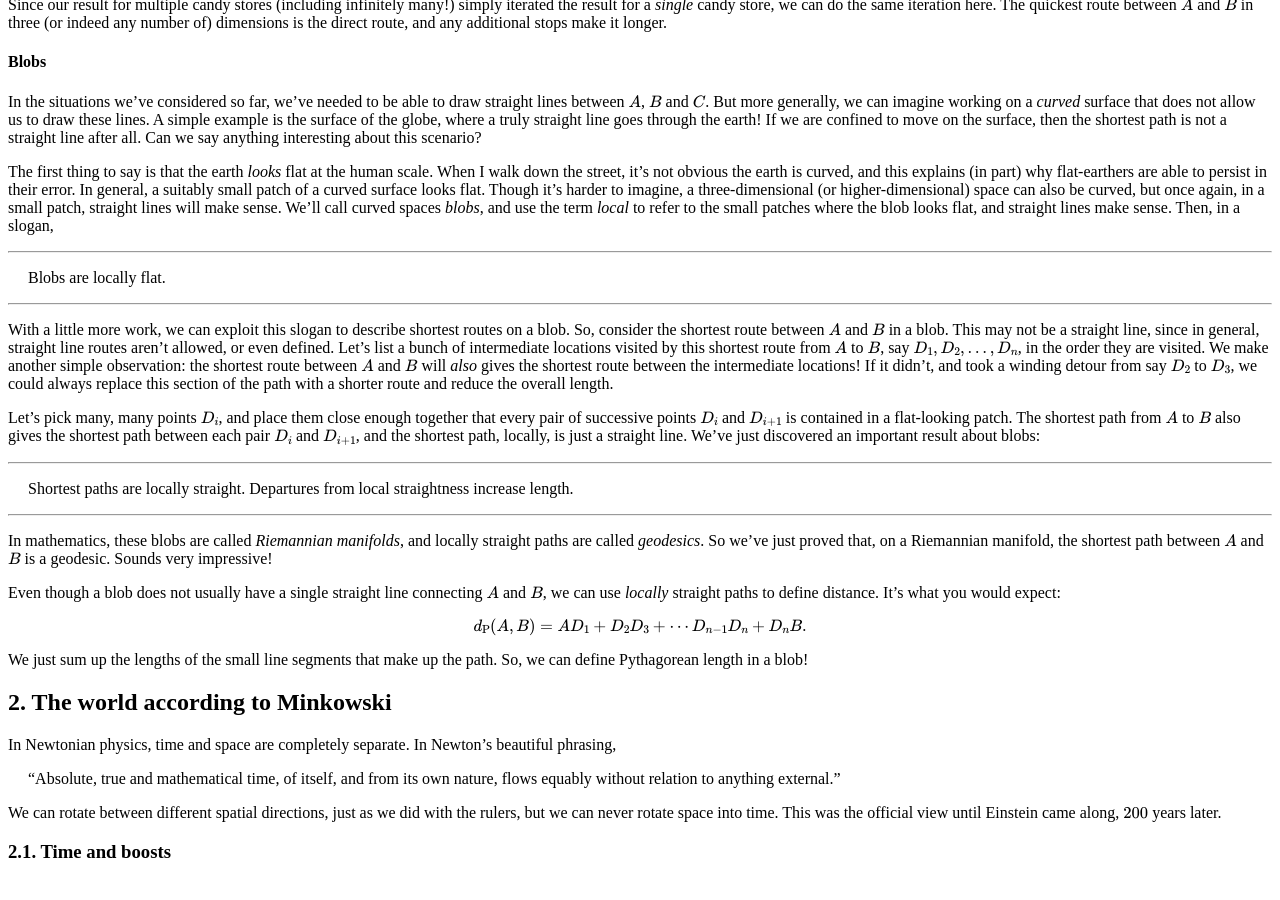
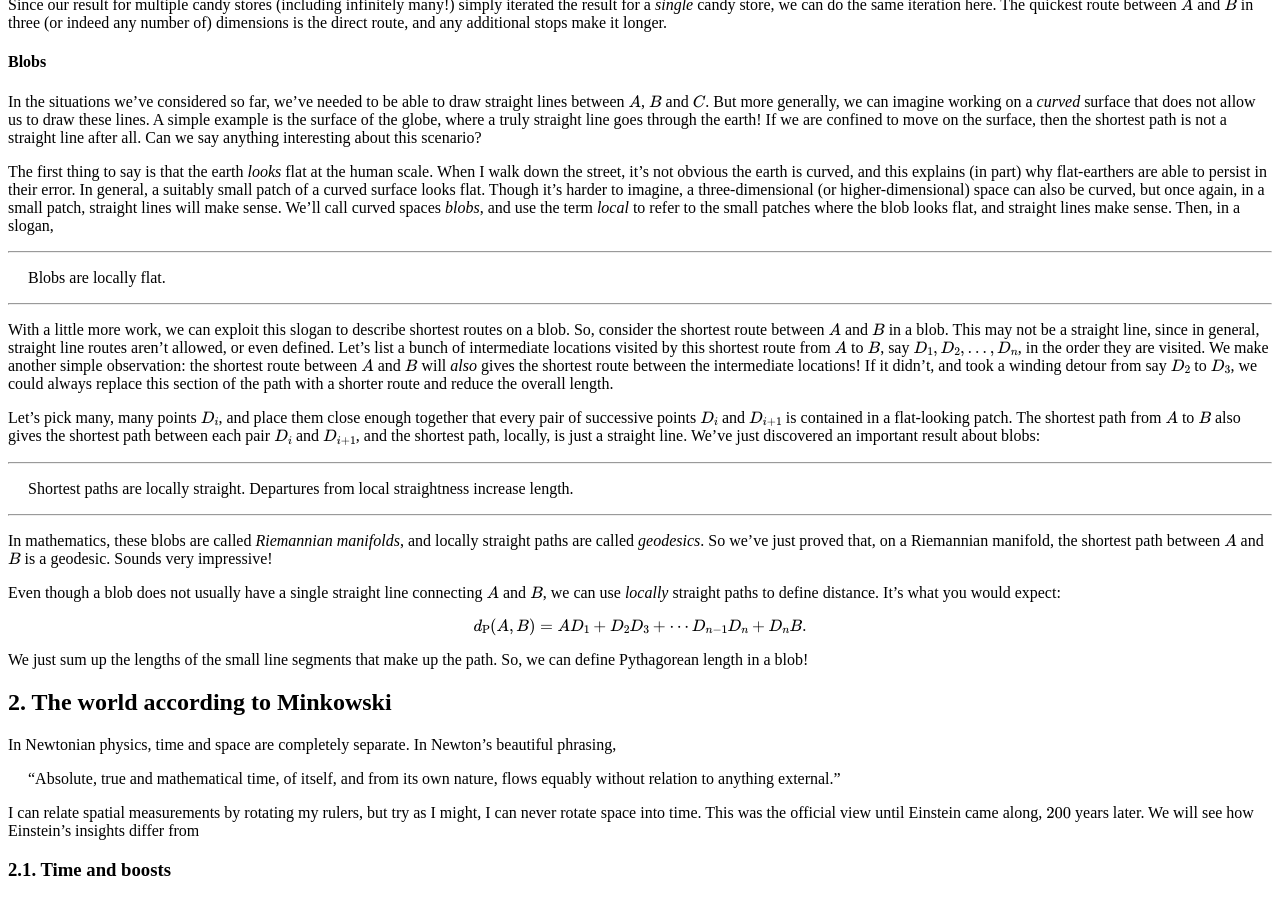
Before and after one commit to hapax/hapax.github.io, a Jekyll site: the page built from assets/maximal.md, in a window 1280 px wide and 900 px high, scrolled down 2805 px. Built offline with Jekyll 4.4.1, drawn with Linux system fonts in a browser that asks for light colours; our own code applies the rules of GitHub Pages for plain Markdown files; formulas are drawn with MathJax 3; a script that is not in the unit is left out.

Commit message:
Update maximal.md

```diff
--- a/assets/maximal.md
+++ b/assets/maximal.md
@@ -354,8 +354,10 @@ In Newton's beautiful phrasing,
 nature, flows equably without relation to anything external."
 </span>
 
-We can rotate between different spatial directions, just as we did
-with the rulers, but we can never rotate space into time.
-This was the official view until Einstein came along, $200$ years later.
+I can relate spatial measurements by rotating my rulers, but try as I
+might, I can never rotate space into time.
+This was the official view until Einstein came along, $200$ years
+later.
+We will see how Einstein's insights differ from
 
 ### 2.1. Time and boosts <a id="sec-2-1" name="sec-2-1"></a>
```
